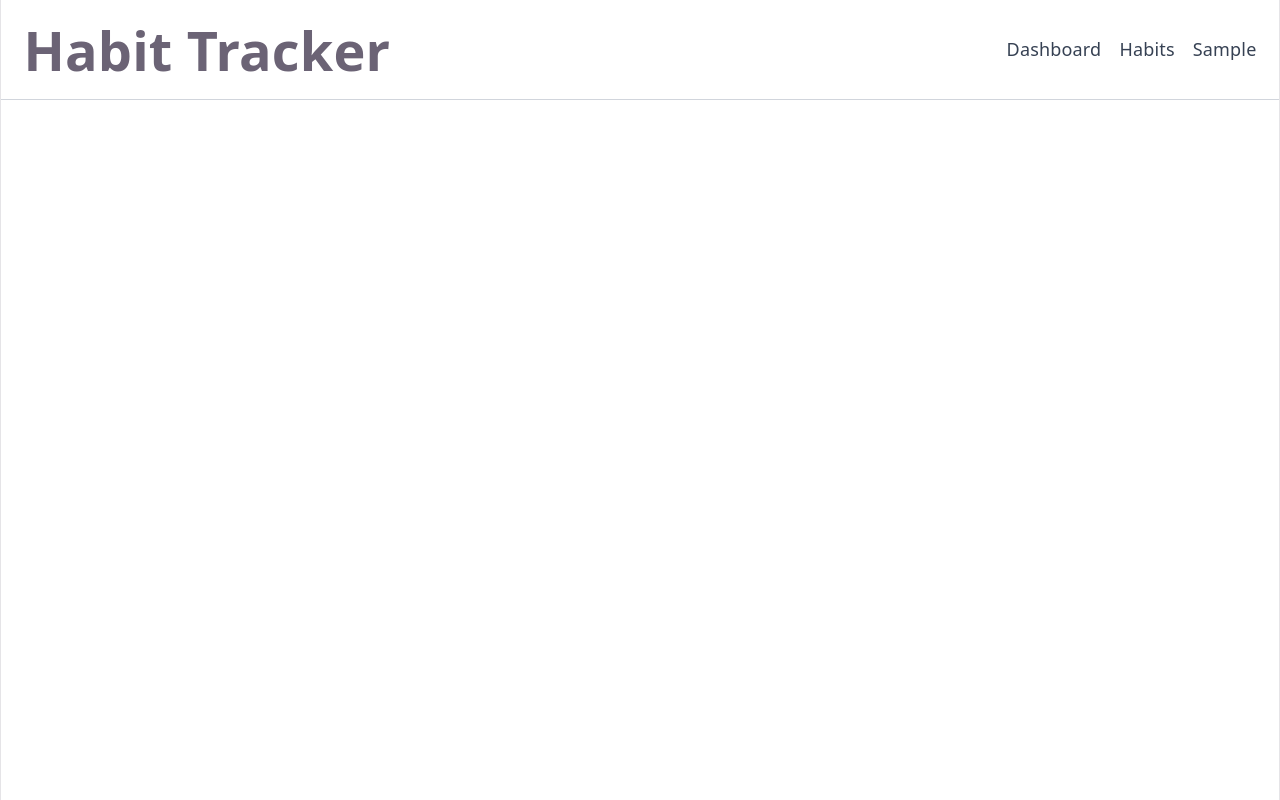
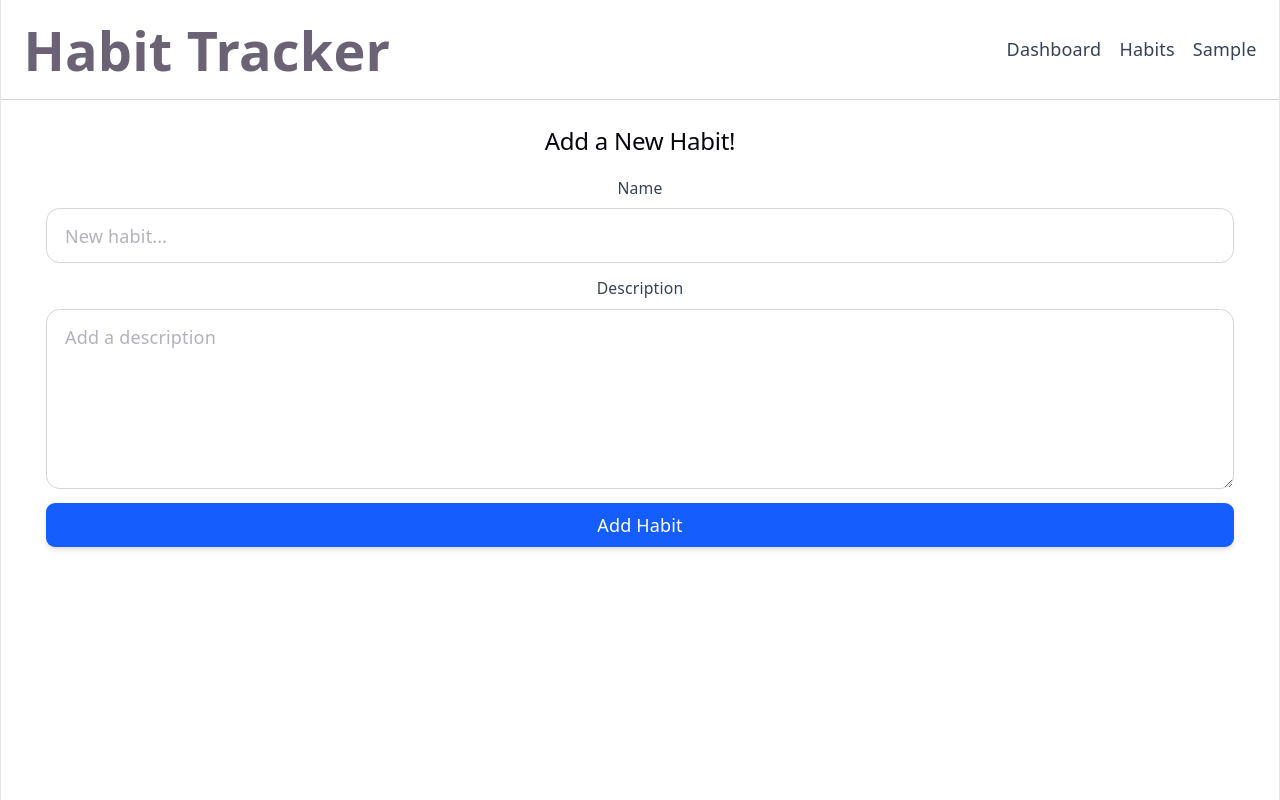
Before and after one commit to axlsld/habit-tracker, a React (Vite) app: page / in a window 1280 px wide. Built offline with nearby package versions, Linux system fonts and the light colour scheme.

Commit message:
Add Habit Form

```diff
--- a/src/App.tsx
+++ b/src/App.tsx
@@ -1,9 +1,13 @@
 import "./App.css";
+import HabitForm from "./components/HabitForm";
 import NavBar from "./components/NavBar";
 
 function App() {
   return (
-   <NavBar/>
+    <>
+      <NavBar/>
+      <HabitForm></HabitForm>
+    </>
   );
 }
 
--- /dev/null
+++ b/src/components/HabitForm.tsx
@@ -0,0 +1,88 @@
+import { useRef, useState, type FormEvent } from "react";
+
+interface Habit {
+  name: string;
+  desc: string;
+}
+
+interface Props {
+  onAdd: (habit: Habit) => void;
+}
+
+const HabitForm = ({ onAdd }: Props) => {
+  const [name, setName] = useState('');
+  const [desc, setDesc] = useState('');
+
+  // const nameRef = useRef<HTMLInputElement>(null);
+  // const descRef = useRef<HTMLTextAreaElement>(null);
+  // const habit = { name: "", desc: "" };
+
+  const handleSubmit = (event: FormEvent<HTMLFormElement>) => {
+    event.preventDefault();
+    // if (nameRef.current !== null) habit.name = nameRef.current.value;
+    // if (descRef.current !== null) habit.desc = descRef.current.value;
+    // console.log(habit);
+
+    if (!name.trim()) return;
+    if (!desc.trim()) return;
+
+    onAdd({
+      name: name,
+      desc: desc
+    });
+
+    setName('');
+    setDesc('');
+  };
+
+  return (
+    <>
+      <form
+        className="w-full px-10 mx-auto bg-white p-3 rounded-2xl"
+        onSubmit={handleSubmit}
+      >
+        <h2 className="p-3">Add a New Habit!</h2>
+        <div className="mb-3">
+          <label
+            htmlFor="name"
+            className="block text-sm font-medium text-gray-700 mb-2"
+          >
+            Name
+          </label>
+          <input
+            id={name}
+            value={name}
+            onChange={(e) => setName(e.target.value)}
+            className="w-full px-4 py-3 border border-gray-300 rounded-xl
+            focus:ring-2 focus:ring-blue-500 focus:border-transparent"
+            placeholder="New habit..."
+          ></input>
+        </div>
+        <div className="mb-3">
+          <label
+            htmlFor="desc"
+            className="block text-sm font-medium text-gray-700 mb-2"
+          >
+            Description
+          </label>
+          <textarea
+            id={desc}
+            value={desc}
+            onChange={(e) => setDesc(e.target.value)}
+            className="w-full align-text-top h-40 px-4 py-3 border border-gray-300 rounded-xl
+            focus:ring-2 focus:ring-blue-500 focus:border-transparent"
+            placeholder="Add a description"
+          ></textarea>
+        </div>
+        <button
+          className="w-full bg-blue-600 hover:bg-blue-700 text-white font-medium py-2 px-4 rounded-lg transition duration-200 ease-in-out shadow-md hover:shadow-lg"
+          type="submit"
+        >
+          Add Habit
+        </button>
+      </form>
+    </>
+  );
+};
+
+export default HabitForm;
```
